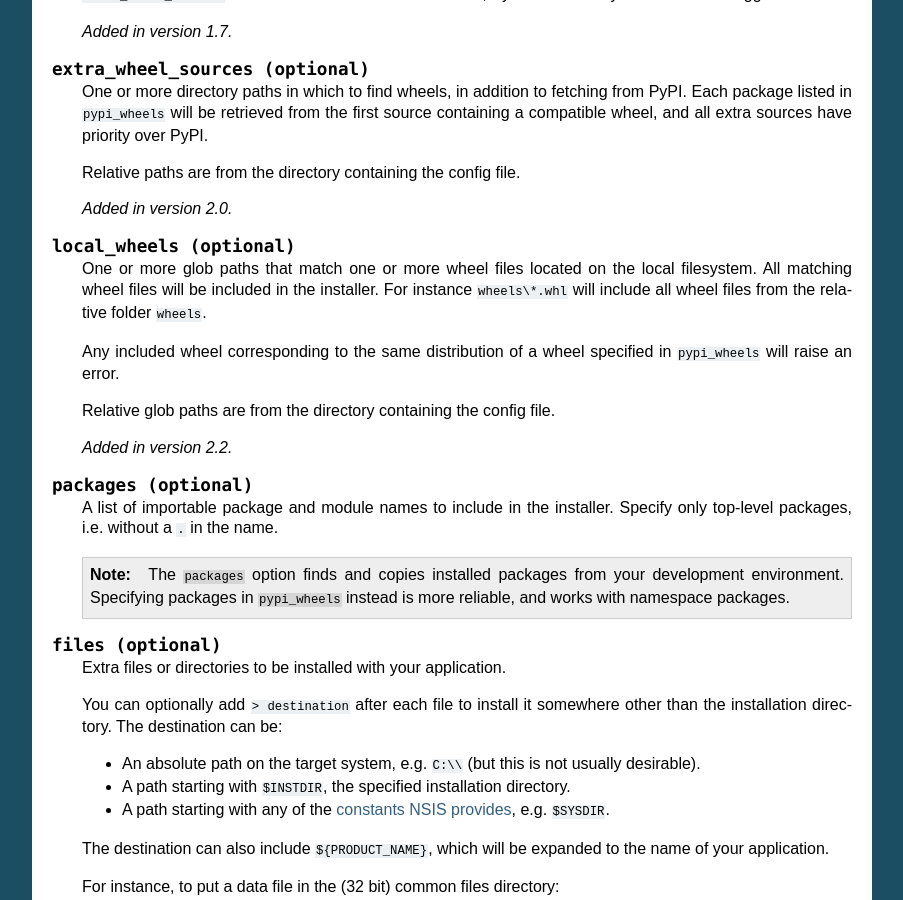
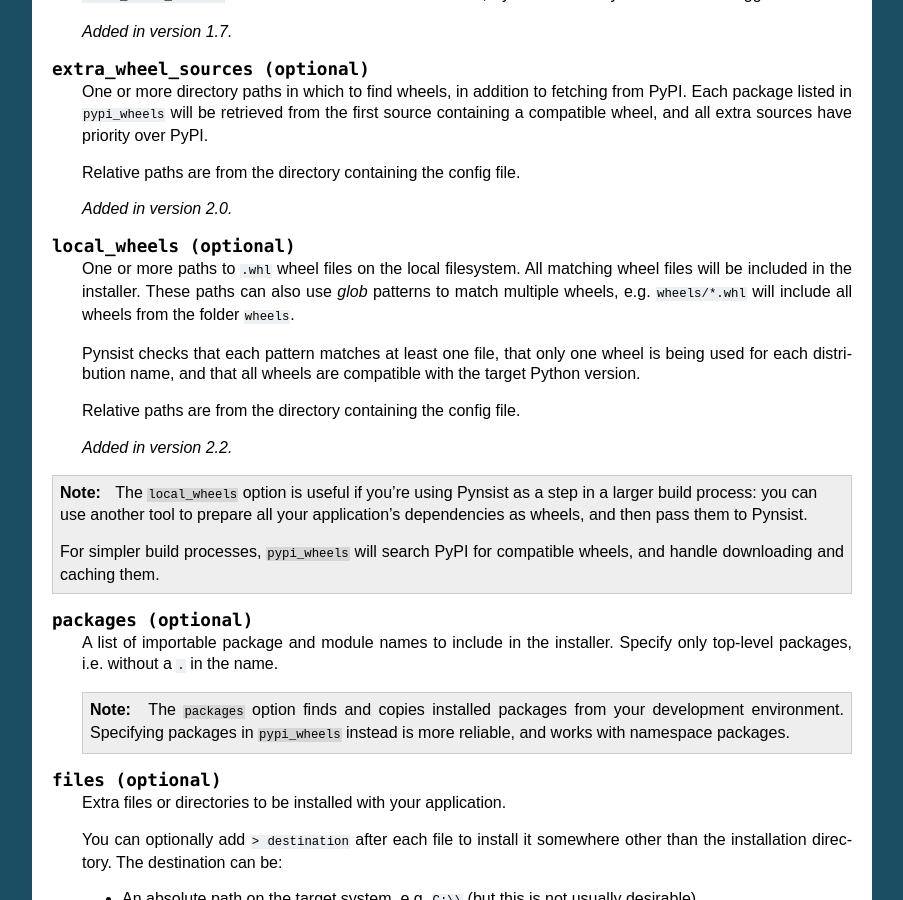
Before and after one commit to takluyver/pynsist, a Sphinx documentation site: the page built from doc/cfgfile.rst, in a window 1280 px wide and 900 px high, scrolled down 3070 px. Shown: the whole window, without its empty margins (198-1101 px from the left). Built offline with Sphinx 7.4.7, drawn with Linux system fonts in a browser that asks for light colours.

Commit message:
Polish documentation about local_wheels option

```diff
--- a/doc/cfgfile.rst
+++ b/doc/cfgfile.rst
@@ -225,17 +225,27 @@ the line with the key:
 
 .. describe:: local_wheels (optional)
 
-   One or more glob paths that match one or more wheel files located on the
-   local filesystem. All matching wheel files will be included in the installer.
-   For instance ``wheels\*.whl`` will include all wheel files from the relative
-   folder ``wheels``.
+   One or more paths to ``.whl`` wheel files on the local filesystem.
+   All matching wheel files will be included in the installer.
+   These paths can also use *glob* patterns to match multiple wheels,
+   e.g. ``wheels/*.whl`` will include all wheels from the folder ``wheels``.
 
-   Any included wheel corresponding to the same distribution
-   of a wheel specified in ``pypi_wheels`` will raise an error.
+   Pynsist checks that each pattern matches at least one file, that only
+   one wheel is being used for each distribution name, and that all wheels are
+   compatible with the target Python version.
 
-   Relative glob paths are from the directory containing the config file.
+   Relative paths are from the directory containing the config file.
 
    .. versionadded:: 2.2
+
+.. note::
+
+   The ``local_wheels`` option is useful if you're using Pynsist as a step
+   in a larger build process: you can use another tool to prepare all your
+   application's dependencies as wheels, and then pass them to Pynsist.
+
+   For simpler build processes, ``pypi_wheels`` will search PyPI for compatible
+   wheels, and handle downloading and caching them.
 
 .. describe:: packages (optional)
 
```
